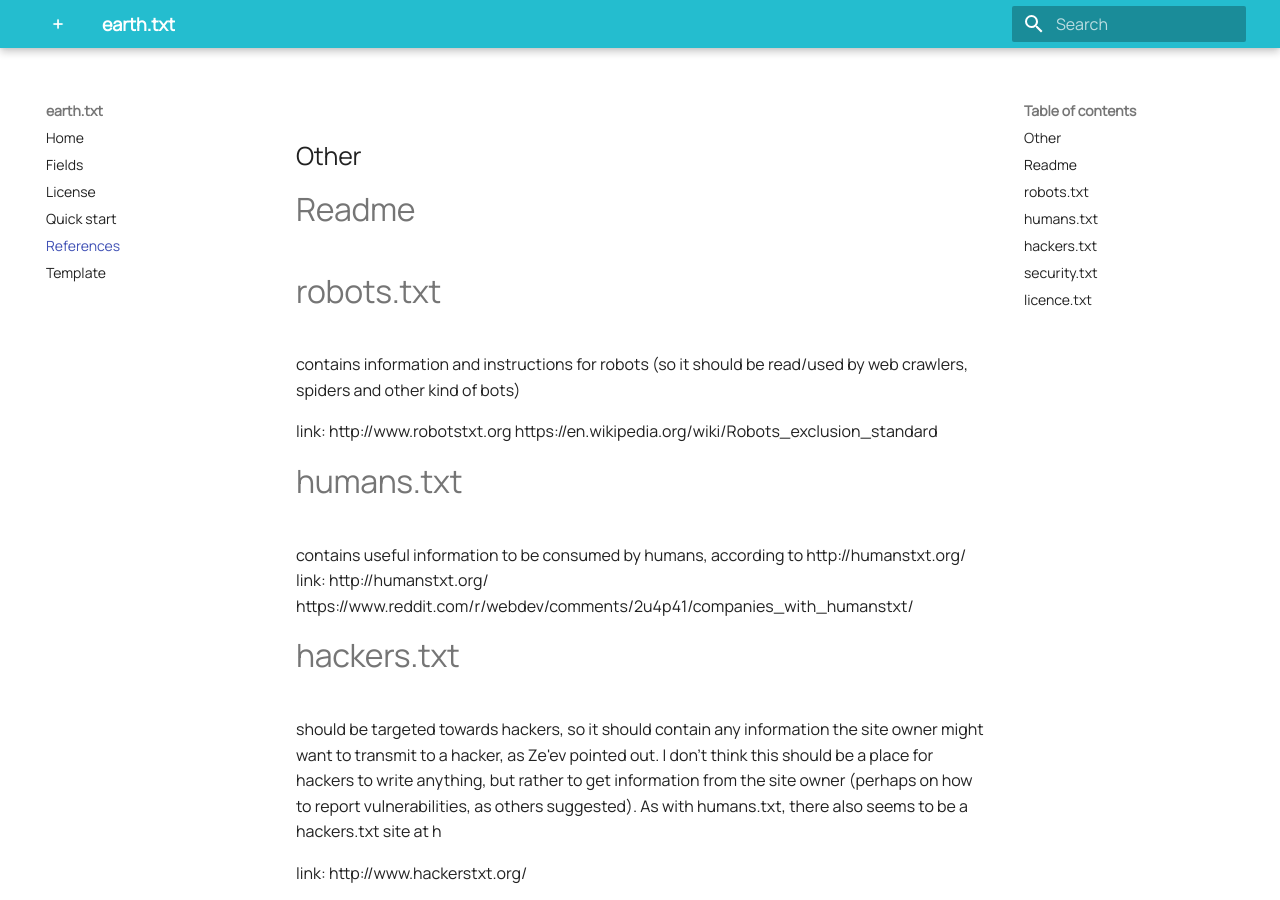
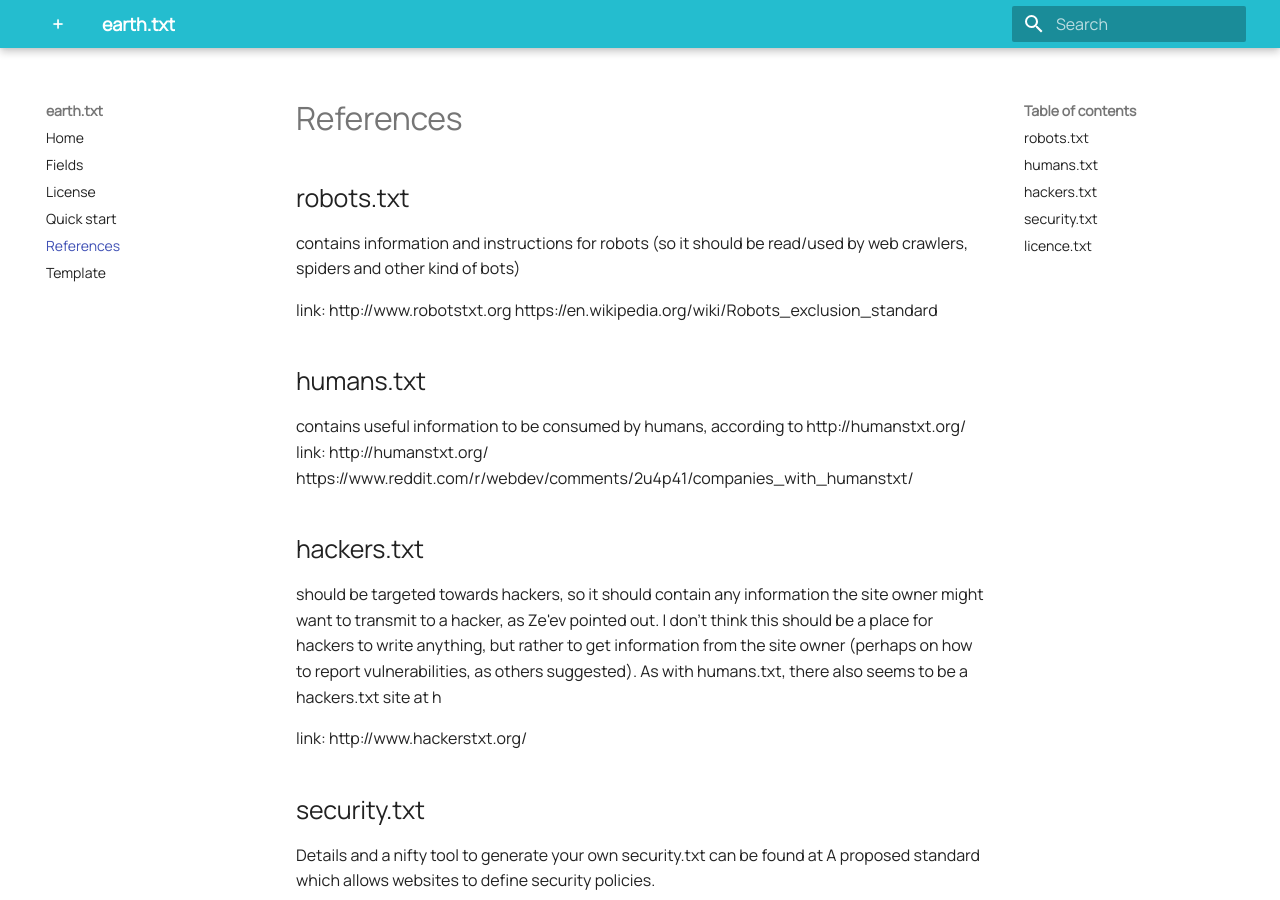
Before and after one commit to scape-foundation/earth-txt, an MkDocs documentation site: the page built from docs/references.md, in a window 1280 px wide and 900 px high. Built offline with MkDocs 1.6.1 and Material for MkDocs 9.7.7, drawn with Linux system fonts in a browser that asks for light colours.

Commit message:
Update references.md

```diff
--- a/docs/references.md
+++ b/docs/references.md
@@ -1,11 +1,4 @@
-
-## Other
-
-Readme
-======
-
-robots.txt
-==========
+## robots.txt
 
 contains information and instructions for robots (so it should be read/used by web crawlers, spiders and other kind of bots)
 
@@ -13,15 +6,14 @@
         https://en.wikipedia.org/wiki/Robots_exclusion_standard
 
 
-humans.txt
-==========
+## humans.txt
 
 contains useful information to be consumed by humans, according to http://humanstxt.org/
 link:   http://humanstxt.org/
 https://www.reddit.com/r/webdev/comments/2u4p41/companies_with_humanstxt/
 
-hackers.txt
-===========
+
+## hackers.txt
 
 should be targeted towards hackers, so it should contain any information the site owner might want to transmit to a hacker,
 as Ze'ev pointed out. I don't think this should be a place for hackers to write anything,
@@ -32,8 +24,7 @@
 link:   http://www.hackerstxt.org/
 
 
-security.txt
-============
+## security.txt
 
 Details and a nifty tool to generate your own security.txt can be found at
 A proposed standard which allows websites to define security policies.
@@ -45,8 +36,8 @@
         https://github.com/securitytxt/security-txt/tree/master/docs
 
 
-licence.txt
-===========
+## licence.txt
+
 License.txt is simply a generic name for any license file. There is no web "standard" or convention for "license.txt"
 files like there is for, say, robots.txt or humans.txt. However, many web "applications" (those written in scripting
 languages, for example) will use a "license.txt" file to convey the terms under which the application is distributed
```
